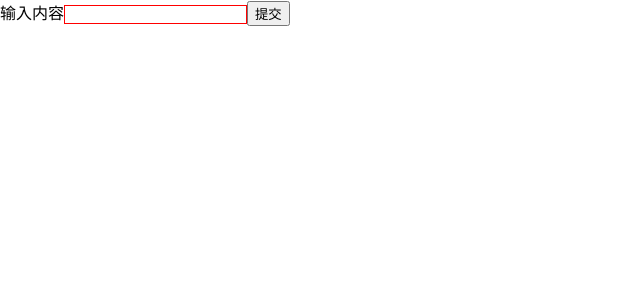
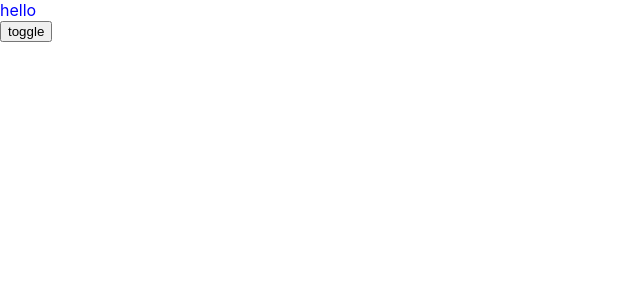
Before and after one commit to WuChenDi/React-book, a React (Create React App) app: page / in a window 1280 px wide. Shown: the top 300 px of the page, without its empty margins (0-640 px from the left). Built offline with nearby package versions, Linux system fonts and the light colour scheme.

Commit message:
update study react

```diff
--- a/package.json
+++ b/package.json
@@ -3,9 +3,11 @@
   "version": "0.1.0",
   "private": true,
   "dependencies": {
+    "axios": "^0.19.0",
     "react": "^16.12.0",
     "react-dom": "^16.12.0",
-    "react-scripts": "3.2.0"
+    "react-scripts": "3.2.0",
+    "react-transition-group": "^4.3.0"
   },
   "scripts": {
     "start": "react-scripts start",
--- /dev/null
+++ b/src/Cartoon.css
@@ -0,0 +1,39 @@
+.show {
+  /* opacity: 1;
+  transition: all 1s ease-in; */
+  animation: show-item 2s ease-in forwards;
+}
+.hide {
+  /* opacity: 0; */
+  /* transition: all 1s ease-in; */
+  animation: hide-item 2s ease-in forwards;
+}
+@keyframes show-item {
+  0% {
+    opacity: 0;
+    color: red;
+  }
+  50% {
+    opacity: 0.5;
+    color: green;
+  }
+  100% {
+    opacity: 1;
+    color: blue;
+  }
+}
+
+@keyframes hide-item {
+  0% {
+    opacity: 1;
+    color: red;
+  }
+  50% {
+    opacity: 0.5;
+    color: green;
+  }
+  100% {
+    opacity: 0;
+    color: blue;
+  }
+}
--- /dev/null
+++ b/src/Cartoon.js
@@ -0,0 +1,32 @@
+import React, { Component, Fragment } from "react";
+import { CSSTransition } from "react-transition-group";
+import "./Cartoon.css";
+
+class Cartoon extends Component {
+  constructor(props) {
+    super(props);
+    this.state = {
+      show: true
+    };
+    this.handleToggle = this.handleToggle.bind(this);
+  }
+
+  render() {
+    return (
+      <Fragment>
+        <CSSTransition>
+          <div className={this.state.show ? "show" : "hide"}>hello</div>
+        </CSSTransition>
+        <button onClick={this.handleToggle}>toggle</button>
+      </Fragment>
+    );
+  }
+
+  handleToggle() {
+    this.setState(() => ({
+      show: !this.state.show
+    }));
+  }
+}
+
+export default Cartoon;
--- a/src/TodoItem.js
+++ b/src/TodoItem.js
@@ -5,6 +5,14 @@ class TodoItem extends Component {
   constructor(props) {
     super(props);
     this.handleClick = this.handleClick.bind(this);
+  }
+
+  shouldComponentUpdate(nextProps, nextState) {
+    if (nextProps.content !== this.props.content) {
+      return true;
+    } else {
+      return false;
+    }
   }
 
   render() {
--- a/src/TodoList.js
+++ b/src/TodoList.js
@@ -1,6 +1,7 @@
 import React, { Component, Fragment } from "react";
 import TodoItem from "./TodoItem";
 // import Test from "./Test";
+import axios from "axios";
 import "./index.css";
 
 class TodoList extends Component {
@@ -54,6 +55,20 @@ class TodoList extends Component {
   // 组件被挂载到页面之后，自动被执行
   componentDidMount() {
     console.log("componentDidMount");
+    // axios
+    //   .get("/api/todolist")
+    //   .then(() => {
+    //     alert("succ");
+    //   })
+    //   .catch(() => {
+    //     alert("error");
+    //   });
+    setTimeout(() => {
+      var list = ["w", "c", "d"];
+      this.setState(() => ({
+        list
+      }));
+    }, 1000);
   }
 
   // 组件被更新之前，他会自动被执行
--- a/src/index.js
+++ b/src/index.js
@@ -2,11 +2,13 @@ import React from 'react';
 import ReactDOM from 'react-dom';
 import './index.css';
 // import App from './App';
-import TodoList from './TodoList';
+// import TodoList from './TodoList';
+import Cartoon from './Cartoon';
 import * as serviceWorker from './serviceWorker';
 
 // ReactDOM.render(<App />, document.getElementById('root'));
-ReactDOM.render(<TodoList />, document.getElementById('root'));
+// ReactDOM.render(<TodoList />, document.getElementById('root'));
+ReactDOM.render(<Cartoon />, document.getElementById('root'));
 
 // If you want your app to work offline and load faster, you can change
 // unregister() to register() below. Note this comes with some pitfalls.
```
Also changed, not shown: 1 other file (tests, documents, lock files or other folders).
